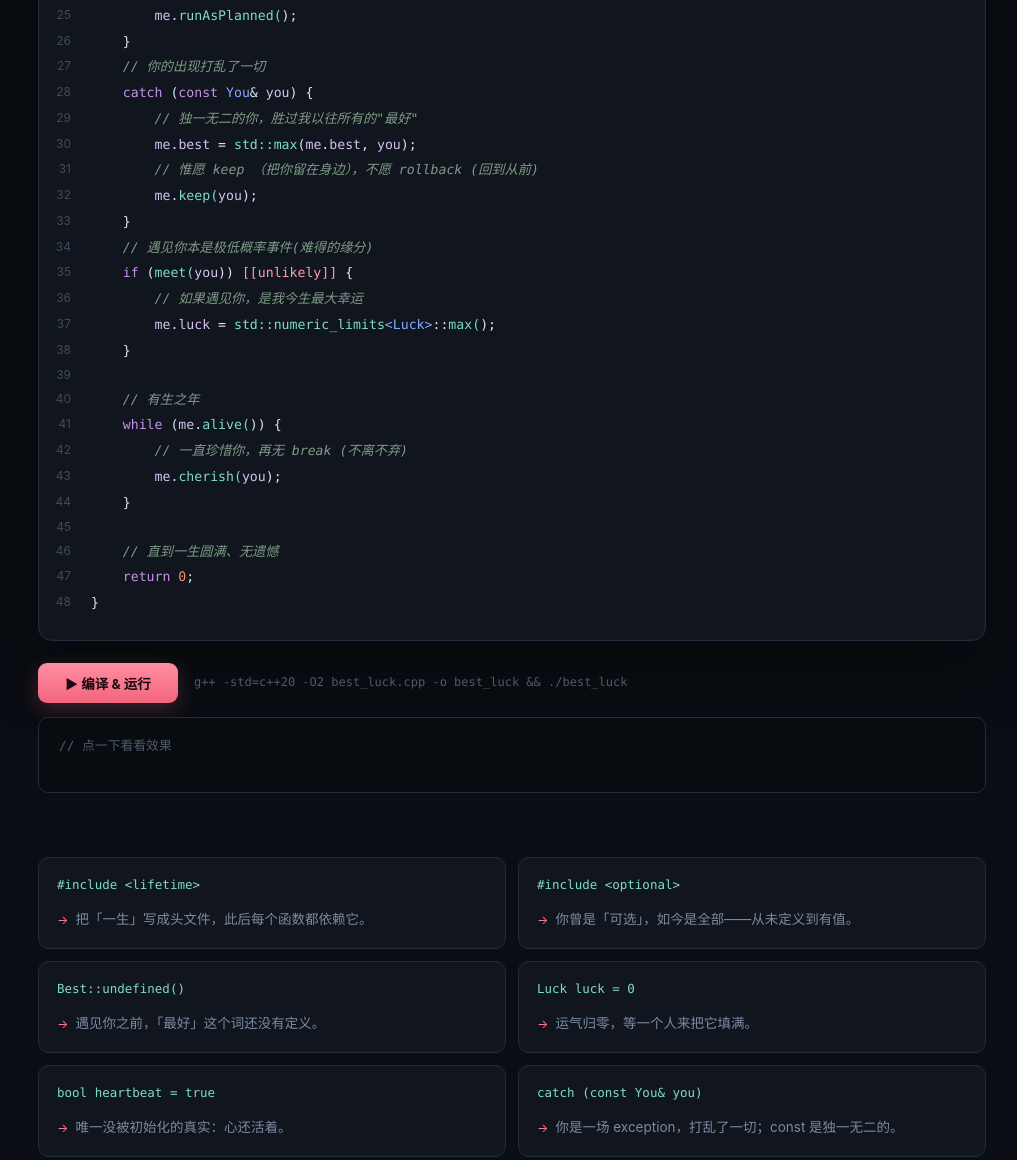
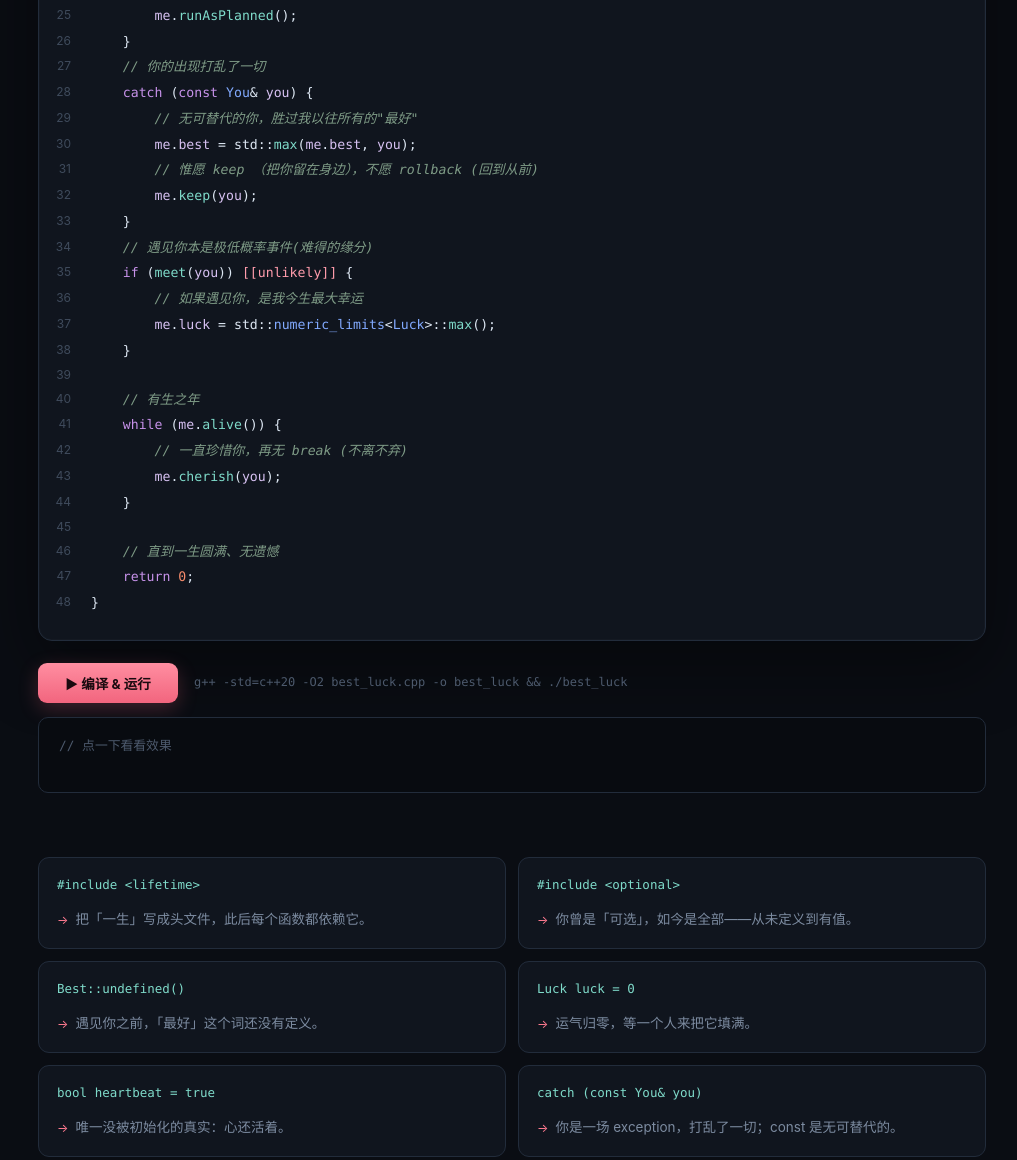
Before and after one commit to bytesharky/best-luck, a plain HTML site: page index.html in a window 1280 px wide. Shown: the part 931-2091 px from the top of the page, without its empty margins (128-1145 px from the left). Drawn offline with Linux system fonts and the light colour scheme.

Commit message:
best luck

```diff
--- a/index.html
+++ b/index.html
@@ -45,9 +45,9 @@
 </div>
 
 <script>
-/* ---------- 轻量语法高亮 ---------- */
+  /* ---------- 轻量语法高亮 ---------- */
 const esc = s => s.replace(/&/g,'&amp;').replace(/</g,'&lt;').replace(/>/g,'&gt;');
-const RE = /(&lt;[A-Za-z_]+&gt;)|(\#[A-Za-z_]+)|\b(int|bool|struct|try|catch|const|return|while|if|true|false|void|auto|static|unsigned|nullptr|co_return)\b|\b(std::[A-Za-z_]+)\b|\b(Best|Luck|Life|You|Me|forever)\b|\b(\d+)\b|(\[\[(?:un)?likely\]\])|\b([A-Za-z_]+\()|\b(me|you|best|luck|heartbeat|alive|us)\b/g;
+const RE = /(?<tpl>&lt;(?<tplName>[A-Za-z_]+)&gt;)|(?<pp>\#[A-Za-z_]+)|(?<kw>\b(?:int|bool|struct|try|catch|const|return|while|if|true|false|void|auto|static|unsigned|nullptr|co_return)\b)|(?<ns>\bstd(?=::))|(?<lib>\b(?:numeric_limits|optional|nullopt)\b)|(?<typ>\b(?:Best|Luck|Life|You|Me|forever)\b)|(?<num>\b\d+\b)|(?<attr>\[\[(?:un)?likely\]\])|(?<fn>\b[A-Za-z_]+(?=\())|(?<var>\b(?:me|you|best|luck|heartbeat|alive|us)\b)/g;
 
 function hlChunk(raw){
   const s = esc(raw);
@@ -55,9 +55,14 @@ function hlChunk(raw){
   RE.lastIndex = 0;
   while((m = RE.exec(s)) !== null){
     out += s.slice(last, m.index);
-    const cls = m[1]?'typ':m[2]?'pp':m[3]?'kw':m[4]?'fn':m[5]?'typ':
-                m[6]?'num':m[7]?'attr':m[8]?'fn':'var';
-    out += '<span class="'+cls+'">'+m[0]+'</span>';
+    const g = m.groups;
+    if (g.tpl) {
+      out += '&lt;<span class="typ">'+g.tplName+'</span>&gt;';
+    } else {
+      const cls = g.pp?'pp':g.kw?'kw':g.ns?'ns':g.lib?'typ':
+                  g.typ?'typ':g.num?'num':g.attr?'attr':g.fn?'fn':'var';
+      out += '<span class="'+cls+'">'+m[0]+'</span>';
+    }
     last = RE.lastIndex;
   }
   return out + s.slice(last);
@@ -117,7 +122,7 @@ int main() {
     }
     // 你的出现打乱了一切
     catch (const You& you) {
-        // 独一无二的你，胜过我以往所有的"最好"
+        // 无可替代的你，胜过我以往所有的"最好"
         me.best = std::max(me.best, you);
         // 惟愿 keep （把你留在身边），不愿 rollback (回到从前)
         me.keep(you);
@@ -147,7 +152,7 @@ const NOTES = [
   ['Best::undefined()','遇见你之前，「最好」这个词还没有定义。'],
   ['Luck luck = 0','运气归零，等一个人来把它填满。'],
   ['bool heartbeat = true','唯一没被初始化的真实：心还活着。'],
-  ['catch (const You& you)','你是一场 exception，打乱了一切；const 是独一无二的。'],
+  ['catch (const You& you)','你是一场 exception，打乱了一切；const 是无可替代的。'],
   ['std::max(me.best, you)','你胜过以往所有的「最好」。'],
   ['keep / rollback','不愿回到从前，只想把你留在身边。'],
   ['[[unlikely]]','编译器都觉得不可能，可它偏偏发生了。'],
```
